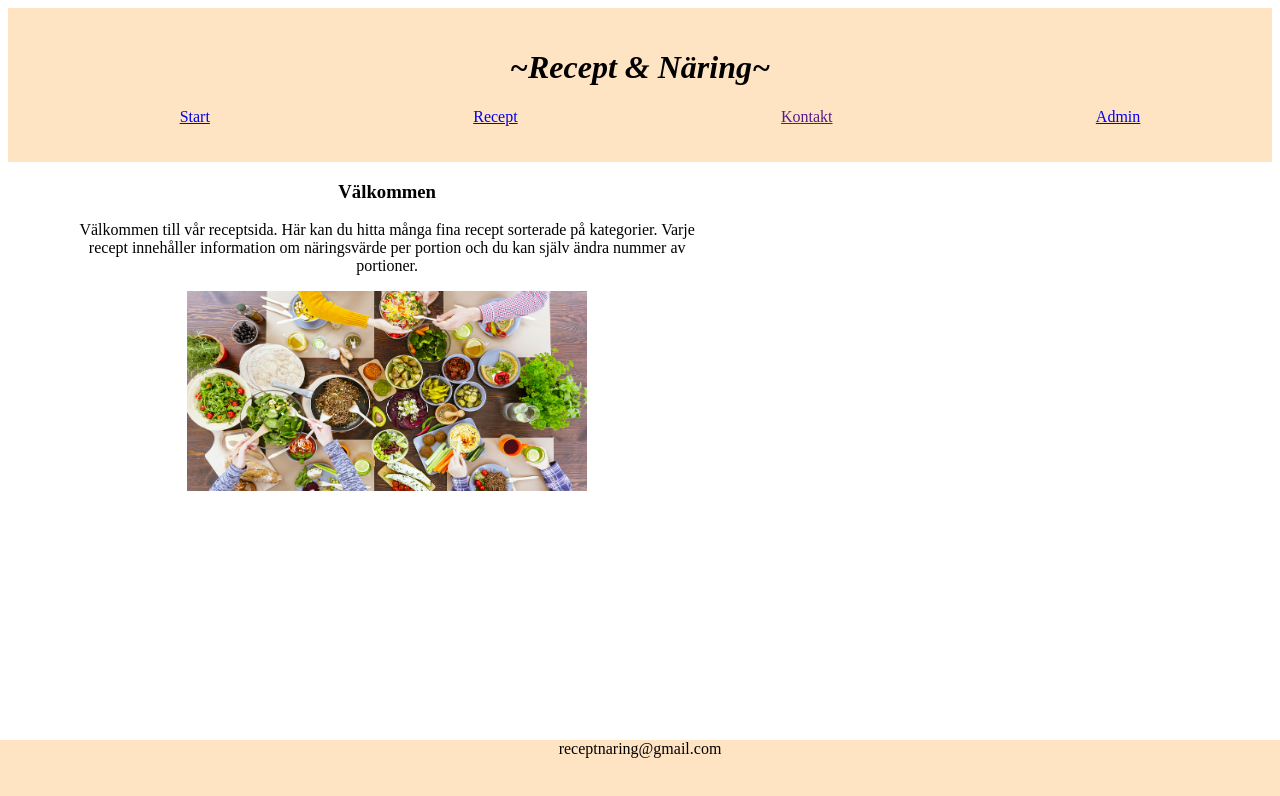
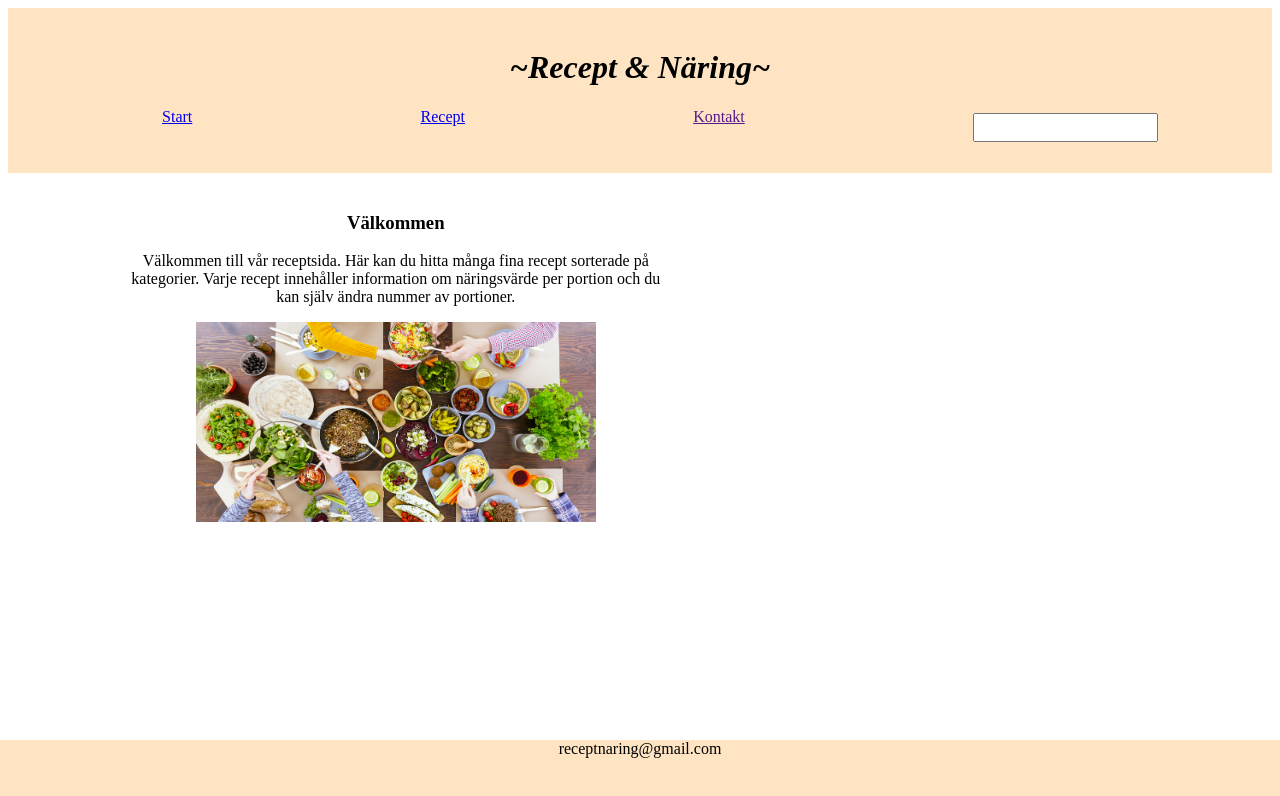
Before and after one commit to LidiaT80/ReceptSajt, a website: page www/index.html in a window 1280 px wide. Drawn offline with nearby package versions, Linux system fonts and the light colour scheme.

Commit message:
secret page

```diff
--- a/www/index.html
+++ b/www/index.html
@@ -6,18 +6,18 @@
     <meta charset="utf-8">
   </head>
   <body>
-    <header>
+    <header id="indexHeader">
       <h1>~Recept & Näring~</h1>
       <nav>
         <ul>
           <li><a href="index.html">Start</a></li>
           <li><a href="recept.html">Recept</a></li>
           <li><a href="">Kontakt</a></li>
-          <li><a href="admin.html">Admin</a></li>
+          <li><input type="password" v-model="word" v-on:keyup="toAdminPage"></li>
         </ul>
       </nav>
     </header>
-    <main>
+    <main id="indexMain" class="rowClass">
       <div id="primary">
         <h3>Välkommen</h3>
         <p>Välkommen till vår receptsida. Här kan du hitta många fina recept sorterade på kategorier. Varje recept innehåller information om näringsvärde per portion och du kan själv ändra nummer av portioner.</p>
@@ -36,5 +36,6 @@
     <script src="https://unpkg.com/axios/dist/axios.min.js"></script>
     <script src="/js/classes/ingredientBr.class.js"></script>
     <script src="/js/main.js"></script>
+    <script src="/js/index.js"></script>
   </body>
 </html>
--- /dev/null
+++ b/www/js/index.js
@@ -0,0 +1,19 @@
+
+
+
+let indexView=new Vue ({
+    router,
+    el: '#indexHeader',
+    data: {
+        word: ''
+    },
+    methods: {
+        toAdminPage: function(){
+
+            if(this.word==='admin'){
+                window.location.href='http://localhost:3000/admin.html';
+            }
+        }
+    }
+
+});
--- a/www/style.css
+++ b/www/style.css
@@ -6,7 +6,7 @@ nav ul {
 }
 header{
     background-color: bisque;
-    padding-bottom: 20px;
+    padding-bottom: 10px;
     padding-top: 20px;
 }
 h1{
@@ -105,7 +105,7 @@ select{
     padding-bottom: 10px;
     margin-bottom: 5px;
 }
-#recipeMain{
+#recipeMain, #indexMain, #form{
     margin-bottom: 65px;
 }
 
```
Also changed, not shown: www/admin.html (+0 -1 lines), www/recept.html (+0 -1 lines).
